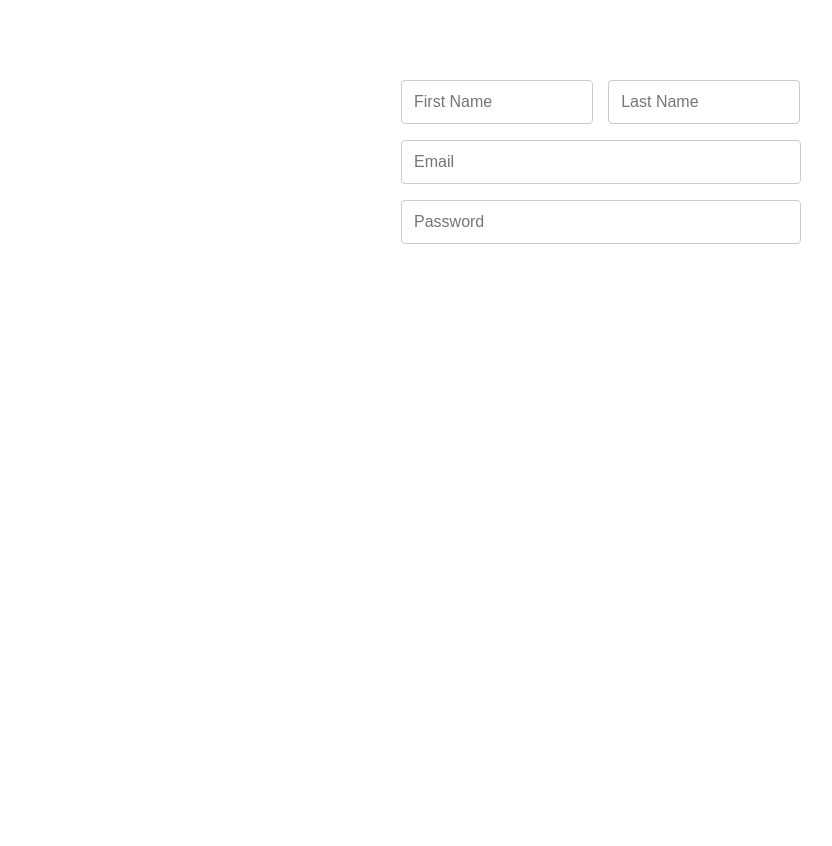
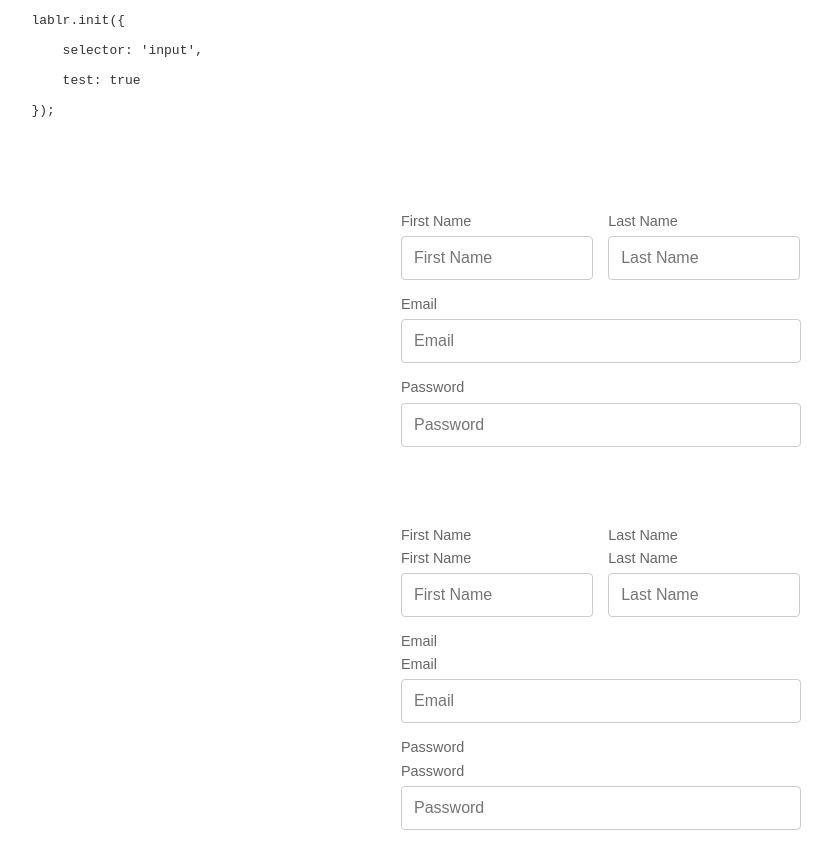
Before and after one commit to colbyfayock/lablr, a plain HTML site: page index.html in a window 1280 px wide. Shown: the whole page, without its empty margins (39-871 px from the left). Before the commit the page ends 800 px from the top, so only its background shows below. Drawn offline with nearby package versions, Linux system fonts and the light colour scheme.

Commit message:
adding jquery and non jquery version

```diff
--- a/index.html
+++ b/index.html
@@ -3,10 +3,10 @@
 <html class="no-js">
 
 <head>
+
     <meta charset="utf-8">
     <meta http-equiv="X-UA-Compatible" content="IE=edge">
-    <title></title>
-    <meta name="description" content="">
+    <title>lablr</title>
     <meta name="viewport" content="width=device-width, initial-scale=1">
 
     <link rel="stylesheet" type="text/css" href="css/styles.css">
@@ -15,7 +15,14 @@
 
 <body>
 
-    <form>
+    <pre>
+        lablr.init({<br>
+            selector: 'input',<br>
+            test: true<br>
+        });
+    </pre>
+
+    <form class="no-jquery">
         <div class="form-row cf">
             <div class="form-column form-column-50">
                 <input type="text" placeholder="First Name">
@@ -32,7 +39,36 @@
         </div>
     </form>
 
+    <form class="jquery">
+        <div class="form-row cf">
+            <div class="form-column form-column-50">
+                <input type="text" placeholder="First Name">
+            </div>
+            <div class="form-column form-column-50 last">
+                <input type="text" placeholder="Last Name">
+            </div>
+        </div>
+        <div class="form-row cf">
+            <input type="text" placeholder="Email">
+        </div>
+        <div class="form-row cf">
+            <input type="text" placeholder="Password">
+        </div>
+    </form>
+
+    <script src="//ajax.googleapis.com/ajax/libs/jquery/1.11.0/jquery.min.js" ></script>
+    <script src="js/jquery.lablr.js"></script>
     <script src="js/lablr.js"></script>
+
+    <script>
+    lablr.init({
+        selector: 'input',
+        test: true
+    });
+    $('.jquery input').lablr({
+        test: true
+    });
+    </script>
 
 </body>
 
--- /dev/null
+++ b/js/jquery.lablr.js
@@ -0,0 +1,38 @@
+(function($) {
+
+    // jQuery lablr
+    // Checks if placeholder is supported, if not it adds a label matching the placeholder before each input.
+
+    // Check for placeholder support
+    // Via http://stackoverflow.com/questions/8263891/simple-way-to-check-if-placeholder-is-supported
+
+    var placeholderIsSupported = function() {
+        return ( 'placeholder' in document.createElement('input') );
+    }
+
+    $.fn.lablr = function(userSettings){
+
+        settings = {
+            test: false
+        };
+
+        $.extend(true, settings, userSettings);
+
+
+        if( settings.test || !placeholderIsSupported() ) {
+
+            var input = $(this),
+                inputLen = input.length,
+                currInput;
+
+            for( var i = 0; i < inputLen; i++ ) {
+                currInput = $(input[i]);
+                currInput.before( '<label>' + currInput.attr('placeholder') + '</label>' );
+            }
+
+        }
+
+        return this;
+    };
+
+}( jQuery ));
--- a/js/lablr.js
+++ b/js/lablr.js
@@ -38,10 +38,16 @@
         };
     }
 
-    ns.init = function(el){
-        if( !placeholderIsSupported() ) {
+    ns.init = function(userSettings){
 
-            var input = Array.prototype.slice.call(document.getElementsByTagName(el)),
+        settings = {
+            selector: userSettings.selector && userSettings.selector != '' ? userSettings.selector : false,
+            test: userSettings.test && userSettings.test != '' ? userSettings.test : false
+        };
+
+        if( settings.test || !placeholderIsSupported() ) {
+
+            var input = Array.prototype.slice.call(document.getElementsByTagName(settings.selector)),
                 inputLen = input.length,
                 createLabel;
 
@@ -62,6 +68,3 @@
     };
 
 }(this.lablr = this.lablr || {}));
-
-
-lablr.init( 'input' );
```
